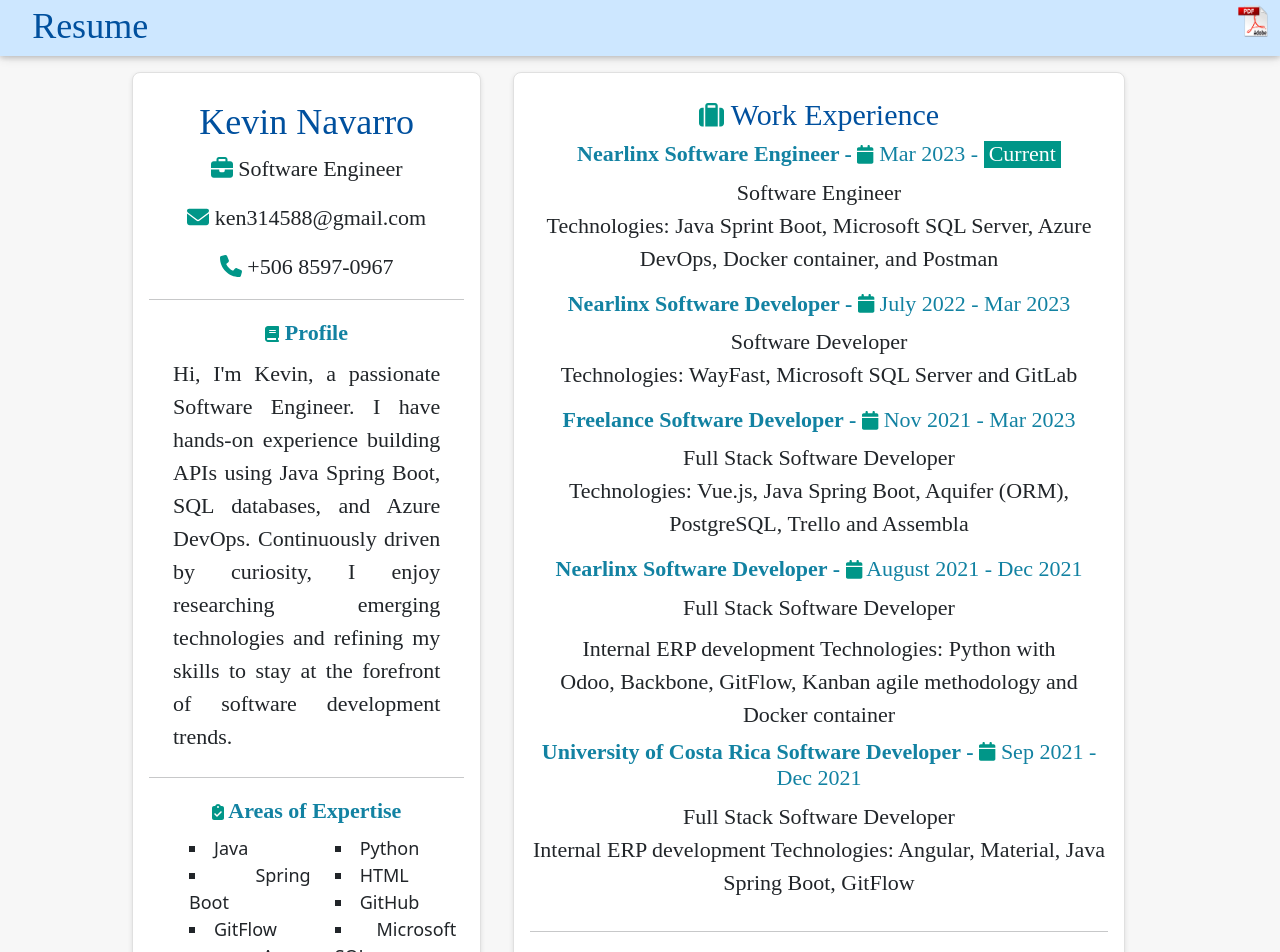
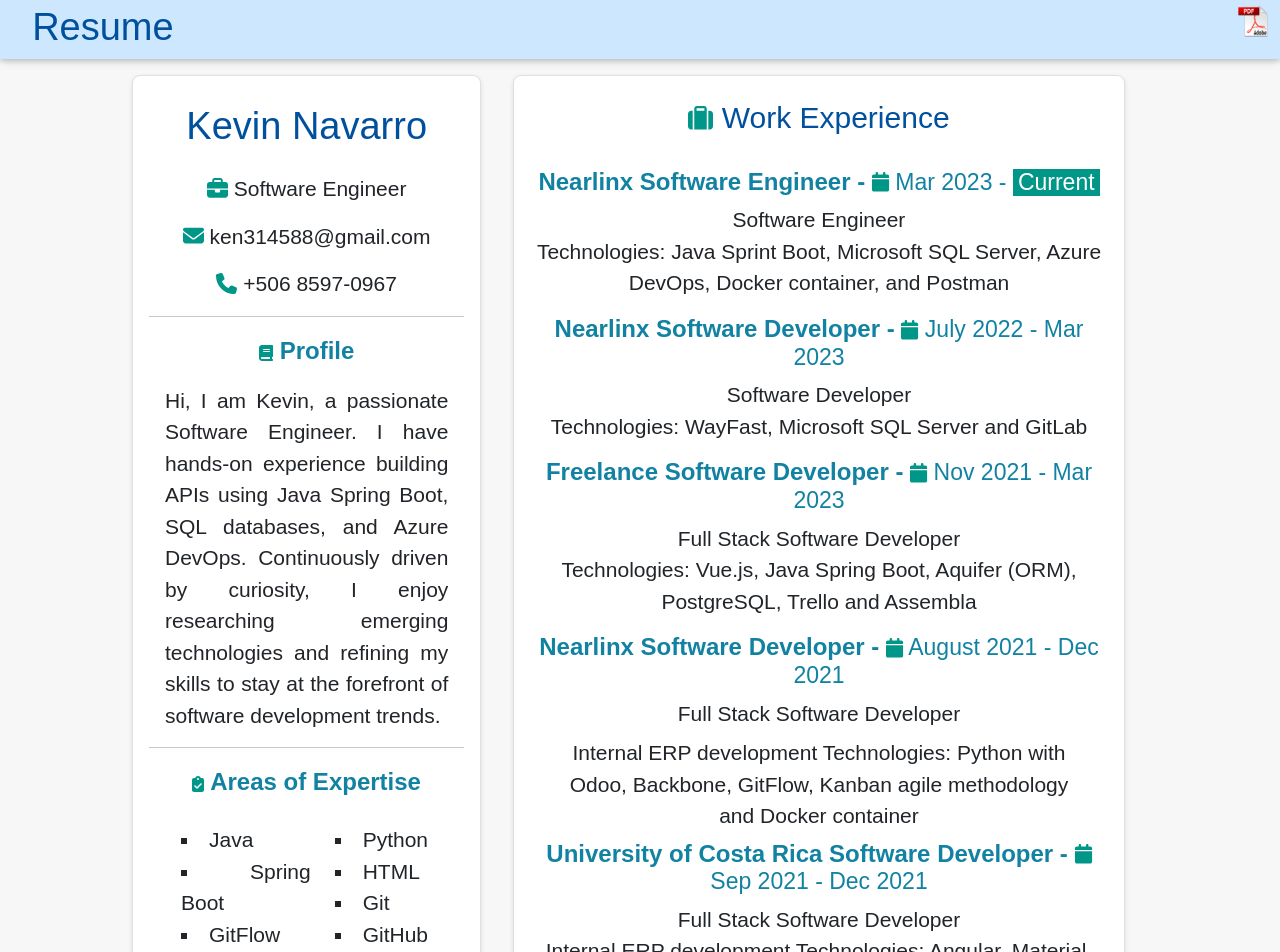
Before and after one commit to kevinNavarroNavarro/kn-resume, a Vue app in the folder kn-resume/: page / in a window 1280 px wide. Shown: the top 952 px of the page. Built offline with nearby package versions, Linux system fonts and the light colour scheme.

Commit message:
Improving small details
Improving small details

```diff
--- a/kn-resume/src/components/Resume.vue
+++ b/kn-resume/src/components/Resume.vue
@@ -20,7 +20,7 @@
           <div class="mt-2">
             <div>
               <div class="mt-1 personal-information">
-                <h1 class="mt-1">Kevin Navarro</h1>
+                <h1 class="mt-1 mb-4">Kevin Navarro</h1>
                 <p>
                   <font-awesome-icon icon="briefcase" class="text-teal" />
                   Software Engineer
@@ -38,8 +38,8 @@
               <hr />
               <font-awesome-icon icon="book" class="text-teal" />
               <b> Profile</b>
-              <p class="justify-text m-4 mt-2">
-                Hi, I'm Kevin, a passionate Software Engineer. I have hands-on
+              <p class="justify-text m-3">
+                Hi, I am Kevin, a passionate Software Engineer. I have hands-on
                 experience building APIs using Java Spring Boot, SQL databases,
                 and Azure DevOps. Continuously driven by curiosity, I enjoy
                 researching emerging technologies and refining my skills to stay
@@ -49,7 +49,7 @@
 
               <font-awesome-icon icon="clipboard-check" class="text-teal" />
               <b> Areas of Expertise</b>
-              <ul class="justify-text m-2">
+              <ul class="justify-text mt-4">
                 <div class="row">
                   <div class="col-md-6">
                     <li>Java</li>
@@ -63,6 +63,7 @@
                   <div class="col-md-6">
                     <li>Python</li>
                     <li>HTML</li>
+                    <li>Git</li>
                     <li>GitHub</li>
                     <li>Microsoft SQL</li>
                     <li>MySQL</li>
@@ -73,7 +74,7 @@
 
               <font-awesome-icon icon="circle-plus" class="text-teal" />
               <b> Soft Skills</b>
-              <ul class="justify-text m-2">
+              <ul class="justify-text mt-4">
                 <div class="row">
                   <div class="col-md-6">
                     <li>Proactive</li>
@@ -91,7 +92,7 @@
 
               <font-awesome-icon icon="globe" class="text-teal" />
               <b> Languages</b>
-              <ul class="justify-text m-2">
+              <ul class="justify-text mt-4">
                 <div class="row">
                   <div class="col-md-6">
                     <li>Spanish: Native</li>
@@ -101,7 +102,6 @@
                   </div>
                 </div>
               </ul>
-              <br />
             </div>
           </div>
         </div>
@@ -116,6 +116,7 @@
               />
               Work Experience
             </h2>
+            <br />
             <div>
               <h5 class="wrapper">
                 <b> Nearlinx Software Engineer - </b>
@@ -207,6 +208,7 @@
               />
               Education
             </h2>
+            <br />
             <div>
               <h5 class="wrapper">
                 <b>Bachelor Bussines Computing - </b>
@@ -255,6 +257,7 @@
               />
               Certificates
             </h2>
+            <br />
             <div>
               <h5 class="wrapper">
                 <b>Scrum Fundamentals Certified (SFC) - </b>
@@ -280,7 +283,8 @@
       <div class="wrapper">
         <a
           href="https://www.linkedin.com/in/kevin-navarro-a64a7b1b9"
-          target="_blank"><img src="../assets/linkedIn.png" alt="LinkedIn Icon" class="icon"
+          target="_blank"
+          ><img src="../assets/linkedIn.png" alt="LinkedIn Icon" class="icon"
         /></a>
         <a href="https://github.com/kevinNavarroNavarro" target="_blank"
           ><img src="../assets/github.png" alt="LinkedIn Icon" class="icon"
@@ -341,13 +345,15 @@
 <style scoped>
 /* Override tags */
 h1 {
-  font-family: "Times New Roman", Times, serif;
-  font-size: 36px;
+  font-family: "Jost", sans-serif;
+  font-size: 38px;
   color: #00509e;
+  font-weight: 500;
 }
 
 h2 {
-  font-family: "Times New Roman", Times, serif;
+  font-family: "Jost", sans-serif;
+  font-weight: 500;
   font-size: 30px;
   color: #00509e;
 }
@@ -355,20 +361,29 @@
 h3,
 h4,
 h5,
-h6,
+h6 {
+  font-family: "Jost", sans-serif;
+  font-size: 23px;
+  color: #1282a2;
+  font-weight: 500;
+}
+
 b {
-  font-family: "Times New Roman", Times, serif;
-  font-size: 22px;
+  font-family: "Jost", sans-serif;
+  font-size: 24px;
   color: #1282a2;
+  font-weight: 600;
 }
 
 li {
-  font-size: 18px;
+  font-family: "Jost", sans-serif;
+  font-size: 21px;
+  font-weight: 300;
 }
 
 p {
-  font-family: "Times New Roman", Times, serif;
-  font-size: 22px;
+  font-family: "Jost", sans-serif;
+  font-size: 21px;
 }
 
 ul {
@@ -400,7 +415,6 @@
 
 .justify-text {
   text-align: justify;
-  text-justify: inter-word;
 }
 
 .main-div {
@@ -436,6 +450,7 @@
 .text-teal {
   color: #009688;
 }
+
 .teal {
   color: #fff;
   background-color: #009688;
```
